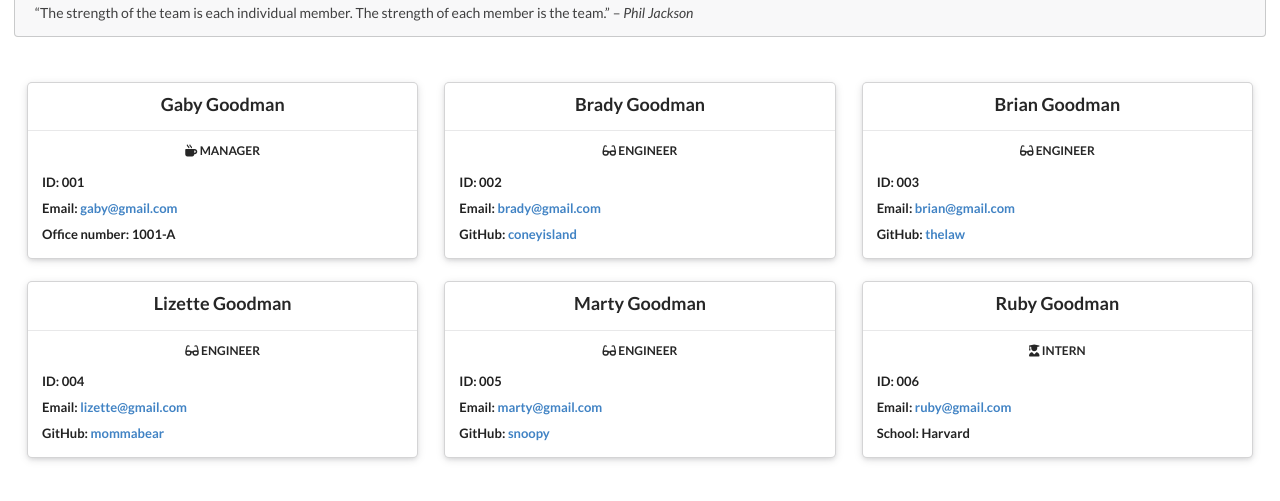
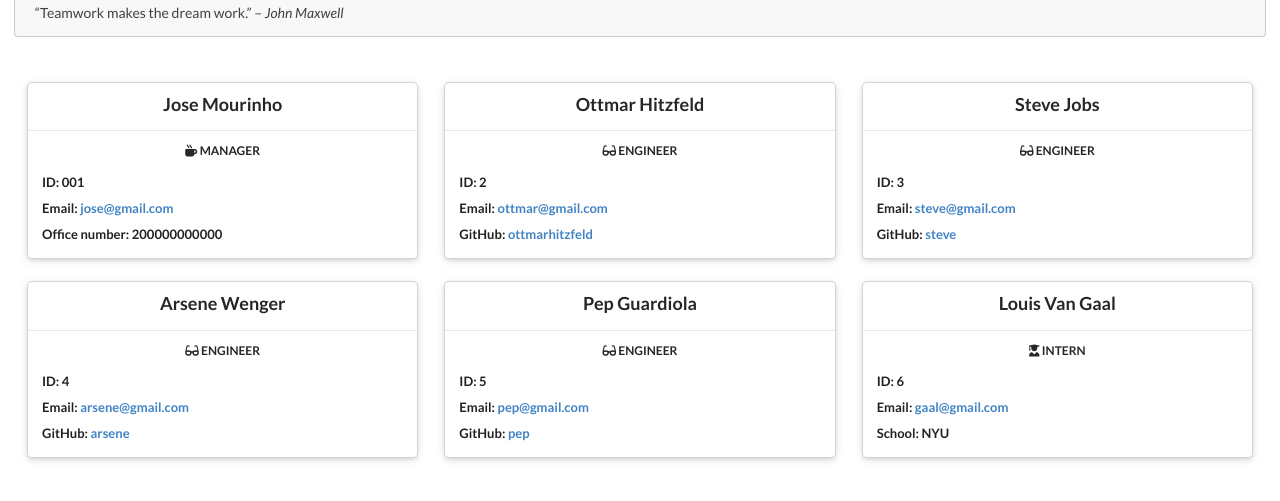
Before and after one commit to nargizaboronchieva/-OOP-Employee-Summary, a website: page Develop/output/result.html in a window 1280 px wide. Shown: the part 65-566 px from the top of the page. Drawn offline with nearby package versions, Linux system fonts and the light colour scheme.

Commit message:
created html to render result

```diff
--- a/Develop/output/result.html
+++ b/Develop/output/result.html
@@ -19,8 +19,8 @@
         <div class="column">
             <div class="ui message">
                 <h1 class="ui header"><span style="color: black;"><i class="far fa-building"></i></span> Our Team</h1>
-                <p>“The strength of the team is each individual member. The strength of each member is the team.” –
-                    <i>Phil Jackson</i></p>
+                <p>“Teamwork makes the dream work.” –
+                    <i>John Maxwell</i></p>
             </div>
         </div>
     </div>
@@ -28,7 +28,7 @@
     <div class="ui three stackable cards" id="team-card-container">
         <div class="ui raised card">
     <div class="content">
-        <div class="header">Gaby Goodman</div>
+        <div class="header">Jose Mourinho</div>
     </div>
     <div class="content">
         <h3 class="ui sub header"><i class="fas fa-mug-hot mr-2"></i> Manager</h3>
@@ -43,14 +43,14 @@
             <div class="event">
                 <div class="content">
                     <div class="summary">
-                        Email: <a href="mailto:gaby@gmail.com">gaby@gmail.com</a>
+                        Email: <a href="mailto:jose@gmail.com">jose@gmail.com</a>
                     </div>
                 </div>
             </div>
             <div class="event">
                 <div class="content">
                     <div class="summary">
-                        Office number: 1001-A
+                        Office number: 200000000000
                     </div>
                 </div>
             </div>
@@ -58,7 +58,7 @@
     </div>
 </div><div class="ui raised card">
     <div class="content">
-        <div class="header">Brady Goodman</div>
+        <div class="header">Ottmar Hitzfeld</div>
     </div>
     <div class="content">
         <h3 class="ui sub header"><i class="fas fa-glasses"></i> Engineer</h3>
@@ -66,22 +66,22 @@
             <div class="event">
                 <div class="content">
                     <div class="summary">
-                        ID: 002
+                        ID: 2
                     </div>
                 </div>
             </div>
             <div class="event">
                 <div class="content">
                     <div class="summary">
-                        Email: <a href="mailto:brady@gmail.com">brady@gmail.com</a>
+                        Email: <a href="mailto:ottmar@gmail.com">ottmar@gmail.com</a>
                     </div>
                 </div>
             </div>
             <div class="event">
                 <div class="content">
                     <div class="summary">
-                        GitHub: <a href="https://github.com/coneyisland" target="_blank"
-                            rel="noopener noreferrer">coneyisland</a>
+                        GitHub: <a href="https://github.com/ottmarhitzfeld" target="_blank"
+                            rel="noopener noreferrer">ottmarhitzfeld</a>
                     </div>
                 </div>
             </div>
@@ -89,7 +89,7 @@
     </div>
 </div><div class="ui raised card">
     <div class="content">
-        <div class="header">Brian Goodman</div>
+        <div class="header">Steve Jobs</div>
     </div>
     <div class="content">
         <h3 class="ui sub header"><i class="fas fa-glasses"></i> Engineer</h3>
@@ -97,22 +97,22 @@
             <div class="event">
                 <div class="content">
                     <div class="summary">
-                        ID: 003
+                        ID: 3
                     </div>
                 </div>
             </div>
             <div class="event">
                 <div class="content">
                     <div class="summary">
-                        Email: <a href="mailto:brian@gmail.com">brian@gmail.com</a>
+                        Email: <a href="mailto:steve@gmail.com">steve@gmail.com</a>
                     </div>
                 </div>
             </div>
             <div class="event">
                 <div class="content">
                     <div class="summary">
-                        GitHub: <a href="https://github.com/thelaw" target="_blank"
-                            rel="noopener noreferrer">thelaw</a>
+                        GitHub: <a href="https://github.com/steve" target="_blank"
+                            rel="noopener noreferrer">steve</a>
                     </div>
                 </div>
             </div>
@@ -120,7 +120,7 @@
     </div>
 </div><div class="ui raised card">
     <div class="content">
-        <div class="header">Lizette Goodman</div>
+        <div class="header">Arsene Wenger</div>
     </div>
     <div class="content">
         <h3 class="ui sub header"><i class="fas fa-glasses"></i> Engineer</h3>
@@ -128,22 +128,22 @@
             <div class="event">
                 <div class="content">
                     <div class="summary">
-                        ID: 004
+                        ID: 4
                     </div>
                 </div>
             </div>
             <div class="event">
                 <div class="content">
                     <div class="summary">
-                        Email: <a href="mailto:lizette@gmail.com">lizette@gmail.com</a>
+                        Email: <a href="mailto:arsene@gmail.com">arsene@gmail.com</a>
                     </div>
                 </div>
             </div>
             <div class="event">
                 <div class="content">
                     <div class="summary">
-                        GitHub: <a href="https://github.com/mommabear" target="_blank"
-                            rel="noopener noreferrer">mommabear</a>
+                        GitHub: <a href="https://github.com/asene" target="_blank"
+                            rel="noopener noreferrer">arsene</a>
                     </div>
                 </div>
             </div>
@@ -151,7 +151,7 @@
     </div>
 </div><div class="ui raised card">
     <div class="content">
-        <div class="header">Marty Goodman</div>
+        <div class="header">Pep Guardiola</div>
     </div>
     <div class="content">
         <h3 class="ui sub header"><i class="fas fa-glasses"></i> Engineer</h3>
@@ -159,22 +159,22 @@
             <div class="event">
                 <div class="content">
                     <div class="summary">
-                        ID: 005
+                        ID: 5
                     </div>
                 </div>
             </div>
             <div class="event">
                 <div class="content">
                     <div class="summary">
-                        Email: <a href="mailto:marty@gmail.com">marty@gmail.com</a>
+                        Email: <a href="mailto:pep@gmail.com">pep@gmail.com</a>
                     </div>
                 </div>
             </div>
             <div class="event">
                 <div class="content">
                     <div class="summary">
-                        GitHub: <a href="https://github.com/snoopy" target="_blank"
-                            rel="noopener noreferrer">snoopy</a>
+                        GitHub: <a href="https://github.com/pep" target="_blank"
+                            rel="noopener noreferrer">pep</a>
                     </div>
                 </div>
             </div>
@@ -182,7 +182,7 @@
     </div>
 </div><div class="ui raised card">
     <div class="content">
-        <div class="header">Ruby Goodman</div>
+        <div class="header">Louis Van Gaal</div>
     </div>
     <div class="content">
         <h3 class="ui sub header"><i class="fas fa-user-graduate mr-2"></i> Intern</h3>
@@ -190,21 +190,21 @@
             <div class="event">
                 <div class="content">
                     <div class="summary">
-                        ID: 006
+                        ID: 6
                     </div>
                 </div>
             </div>
             <div class="event">
                 <div class="content">
                     <div class="summary">
-                        Email: <a href="mailto:ruby@gmail.com">ruby@gmail.com</a>
+                        Email: <a href="mailto:gaal@gmail.com">gaal@gmail.com</a>
                     </div>
                 </div>
             </div>
             <div class="event">
                 <div class="content">
                     <div class="summary">
-                        School: Harvard
+                        School: NYU
                     </div>
                 </div>
             </div>
```
